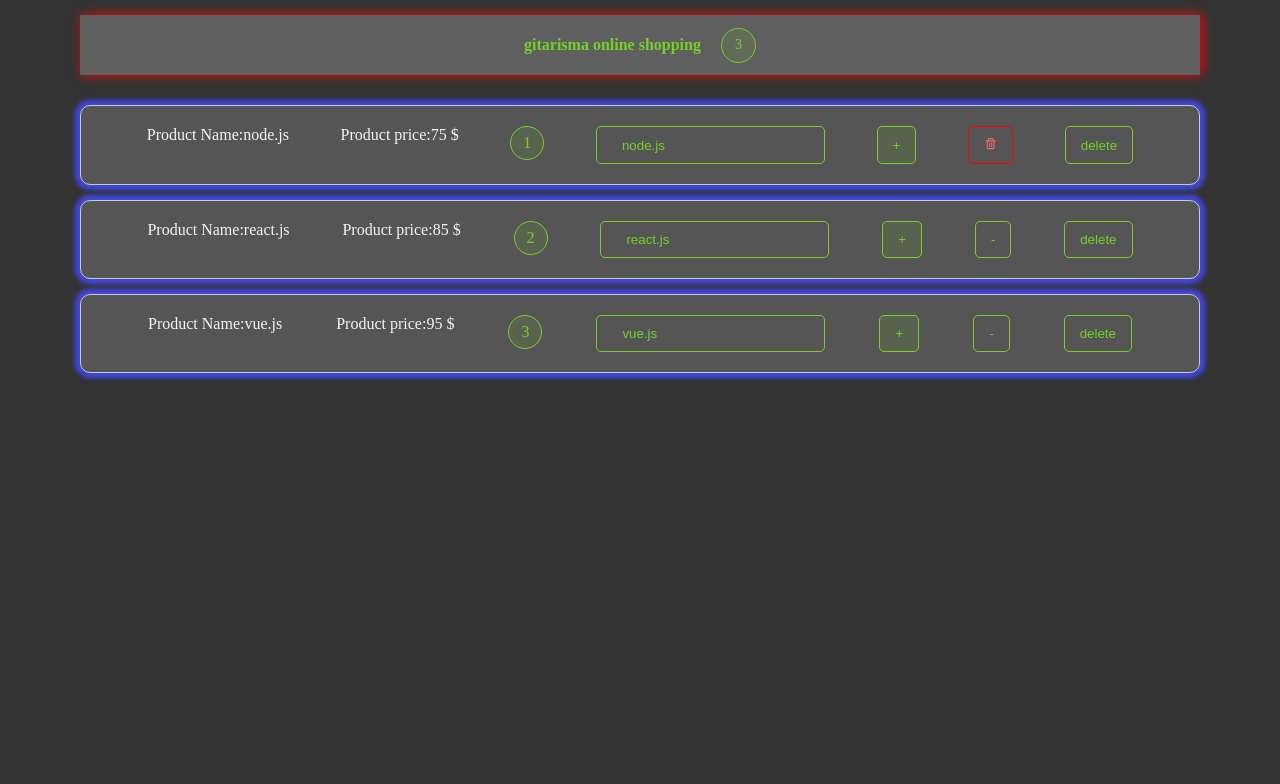
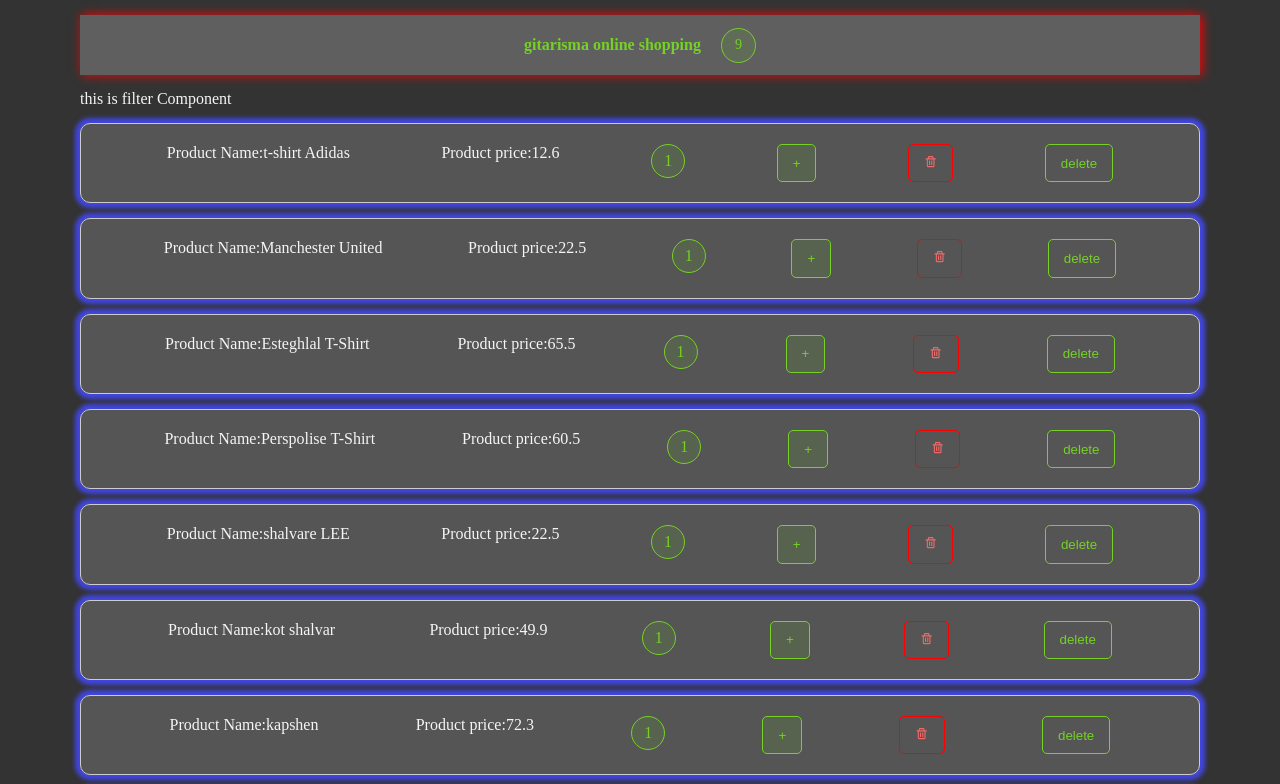
Before and after one commit to salarGholami/first-react-app, a React (Create React App) app: page / in a window 1280 px wide. Shown: the top 784 px of the page. Built offline with nearby package versions, Linux system fonts and the light colour scheme.

Commit message:
create DataBase and Filter component

```diff
--- a/src/App.css
+++ b/src/App.css
@@ -2,7 +2,7 @@
   display: flex;
   flex-direction: column;
   align-items: center;
-  height: 100vh;
+  min-height: 100vh;
   width: 100%;
 }
 
--- a/src/App.js
+++ b/src/App.js
@@ -1,5 +1,6 @@
 import React from "react";
 import "./App.css";
+import Filter from "./comppnent/Filter/Filter";
 import Wrapper from "./comppnent/hoc/Wrapper";
 import NavBar from "./comppnent/NavBar/NavBar";
 import ProductList from "./comppnent/productList/ProductList";
@@ -10,6 +11,7 @@ const App = () => {
     <>
       <ProductProvider>
         <NavBar />
+        <Filter />
         <ProductList />
       </ProductProvider>
     </>
--- /dev/null
+++ b/src/comppnent/Filter/Filter.jsx
@@ -0,0 +1,5 @@
+const Filter = () => {
+  return <>this is filter Component</>;
+};
+
+export default Filter;
--- a/src/comppnent/Provider/ProductProvider.jsx
+++ b/src/comppnent/Provider/ProductProvider.jsx
@@ -1,13 +1,14 @@
 import React, { useReducer } from "react";
 import { useContext } from "react";
+import {productsData} from "../db/product";
 
 const ProductContext = React.createContext(); //state
 const ProductContextDispatcher = React.createContext(); //setState
-const initialState = [
-  { title: "node.js", price: "75 $", id: "1", quantity: 1 },
-  { title: "react.js", price: "85 $", id: "2", quantity: 2 },
-  { title: "vue.js", price: "95 $", id: "3", quantity: 3 },
-];
+// const initialState = [
+//   { title: "node.js", price: "75 $", id: "1", quantity: 1 },
+//   { title: "react.js", price: "85 $", id: "2", quantity: 2 },
+//   { title: "vue.js", price: "95 $", id: "3", quantity: 3 },
+// ];
 
 const reducer = (state, action) => {
   console.log(state, action);
@@ -56,7 +57,7 @@ const reducer = (state, action) => {
 };
 
 const ProductProvider = ({ children }) => {
-  const [products, dipatch] = useReducer(reducer, initialState);
+  const [products, dipatch] = useReducer(reducer, productsData);
 
   return (
     <div>
--- /dev/null
+++ b/src/comppnent/db/product.js
@@ -0,0 +1,101 @@
+export const productsData = [
+  {
+    id: 1,
+    sku: 1165464634,
+    title: "t-shirt Adidas",
+    quantity: 1,
+    description: "sport",
+    availablesSize: ["S", "M", "XL"],
+    style: "Gang",
+    price: 12.6,
+    iseFreeShipping: false,
+  },
+  {
+    id: 2,
+    sku: 1985464634,
+    title: "Manchester United ",
+    quantity: 1,
+    description: "Socer Team",
+    availablesSize: ["M", "XL"],
+    style: "gym",
+    price: 22.5,
+    iseFreeShipping: true,
+  },
+  {
+    id: 3,
+    sku: 1645464634,
+    title: "Esteghlal T-Shirt",
+    quantity: 1,
+    description: "Socer Team",
+    availablesSize: ["S", "M", "XL", "XXL", "XXXL"],
+    style: "gym",
+    price: 65.5,
+    iseFreeShipping: true,
+  },
+  {
+    id: 4,
+    sku: 1765464634,
+    title: "Perspolise T-Shirt",
+    quantity: 1,
+    description: "",
+    availablesSize: ["S", "M", "XL", "XXL", "XXXL"],
+    style: "gym",
+    price: 60.5,
+    iseFreeShipping: false,
+  },
+  {
+    id: 5,
+    sku: 1355464634,
+    title: "shalvare LEE",
+    quantity: 1,
+    description: "kesh",
+    availablesSize: ["XL", "XXL"],
+    style: "jin",
+    price: 22.5,
+    iseFreeShipping: true,
+  },
+  {
+    id: 6,
+    sku: 1125464634,
+    title: "kot shalvar",
+    quantity: 1,
+    description: "1977 Infantil",
+    availablesSize: ["S"],
+    style: "Azu escuro",
+    price: 49.9,
+    iseFreeShipping: false,
+  },
+  {
+    id: 7,
+    sku: 1575464634,
+    title: "kapshen",
+    quantity: 1,
+    description: "pashi brand",
+    availablesSize: ["XL", "XXL", "XXXL"],
+    style: "zemstoni",
+    price: 72.3,
+    iseFreeShipping: false,
+  },
+  {
+    id: 8,
+    sku: 1165234634,
+    title: "baft",
+    quantity: 1,
+    description: "",
+    availablesSize: ["XL"],
+    style: "zemstoni",
+    price: 42.8,
+    iseFreeShipping: true,
+  },
+  {
+    id: 9,
+    sku: 1168664634,
+    title: "pirehan mardane",
+    quantity: 1,
+    description: "for party",
+    availablesSize: ["M", "XL", "XXL", "XXXL"],
+    style: "shakhsiat",
+    price: 32.5,
+    iseFreeShipping: true,
+  },
+];
--- a/src/comppnent/product/Product.js
+++ b/src/comppnent/product/Product.js
@@ -14,12 +14,12 @@ const Product = ({
       <p>Product Name:{product.title}</p>
       <p>Product price:{product.price}</p>
       <span className={style.value}>{product.quantity}</span>
-      <input
+      {/* <input
         className={style.input}
         type="text"
         onChange={changeHandler}
         value={product.title}
-      />
+      /> */}
       <button
         className={`${style.button} ${style.inc}`}
         onClick={onIncrementHandler}
```
